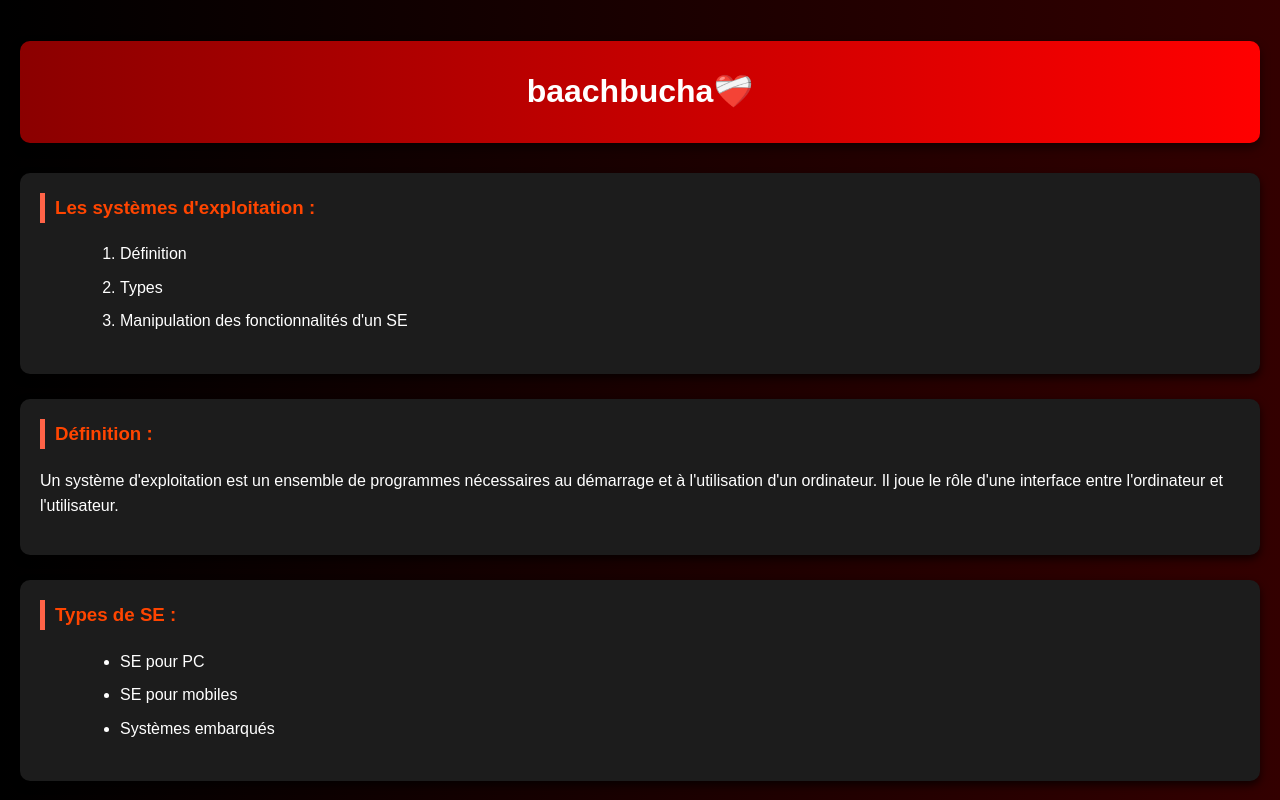
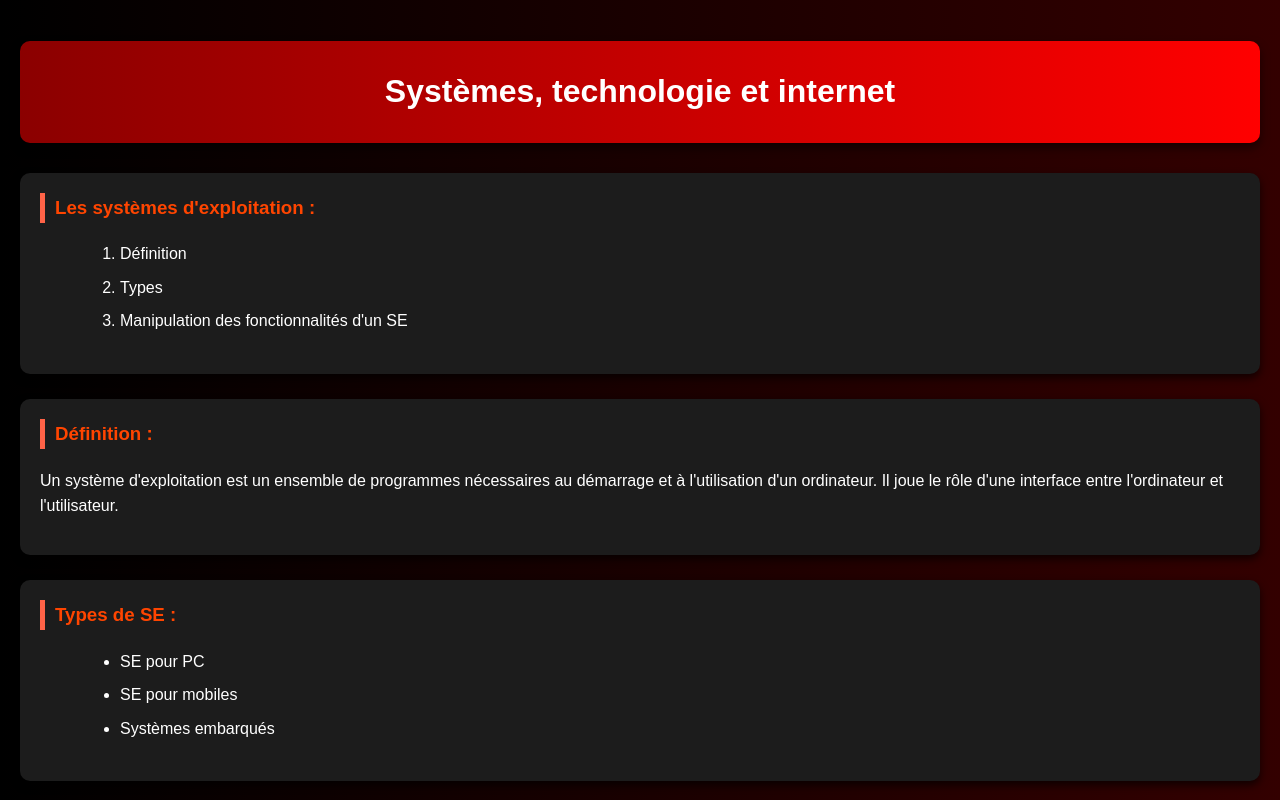
Before and after one commit to achrefbrahmi21-blip/ASHs-work, a plain HTML site: page index.html in a window 1280 px wide. Shown: the top 800 px of the page. Drawn offline with Linux system fonts and the light colour scheme.

Commit message:
Update index.html

```diff
--- a/index.html
+++ b/index.html
@@ -101,7 +101,7 @@
 </head>
 <body>
 
-  <h1>baachbucha❤️‍🩹</h1>
+  <h1>Systèmes, technologie et internet</h1>
 
   <section>
     <h3>Les systèmes d'exploitation :</h3>
```
